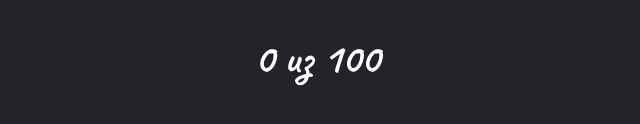
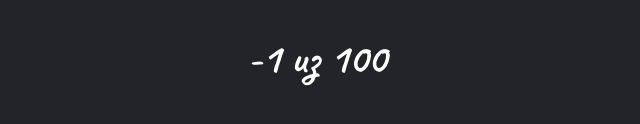
Before and after one commit to Kievsky332/vizit.sorav.ru, a plain HTML site: page index.html in a window 1280 px wide. Shown: the part 504-628 px from the top of the page, 57-697 px from the left. Drawn offline with Linux system fonts and the light colour scheme.

Commit message:
Update index.html

```diff
--- a/index.html
+++ b/index.html
@@ -13,7 +13,7 @@
     <div id="vizit">
         <h1>Раздано</h1>
         <img src="Frame_01.png"  id="vizitka">
-        <p>0 из 100</p>
+        <p>-1 из 100</p>
     </div>
     <div id="contact">
         <h1>Контакты</h1>
```
